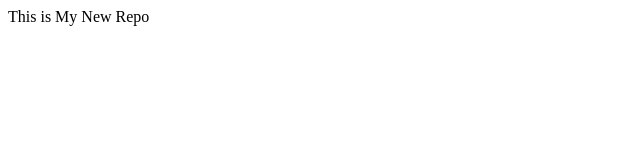
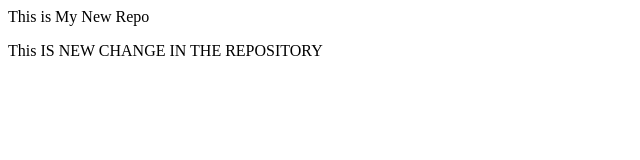
Before and after one commit to SidMat7/localrepo, a plain HTML site: page index.html in a window 1280 px wide. Shown: the whole page, without its empty margins (0-640 px from the left). Drawn offline with Linux system fonts and the light colour scheme.

Commit message:
NEW CHANGE

```diff
--- a/index.html
+++ b/index.html
@@ -1 +1,2 @@
 <p>This is My New Repo</p>
+<p>This IS NEW CHANGE IN THE REPOSITORY</p>
```
